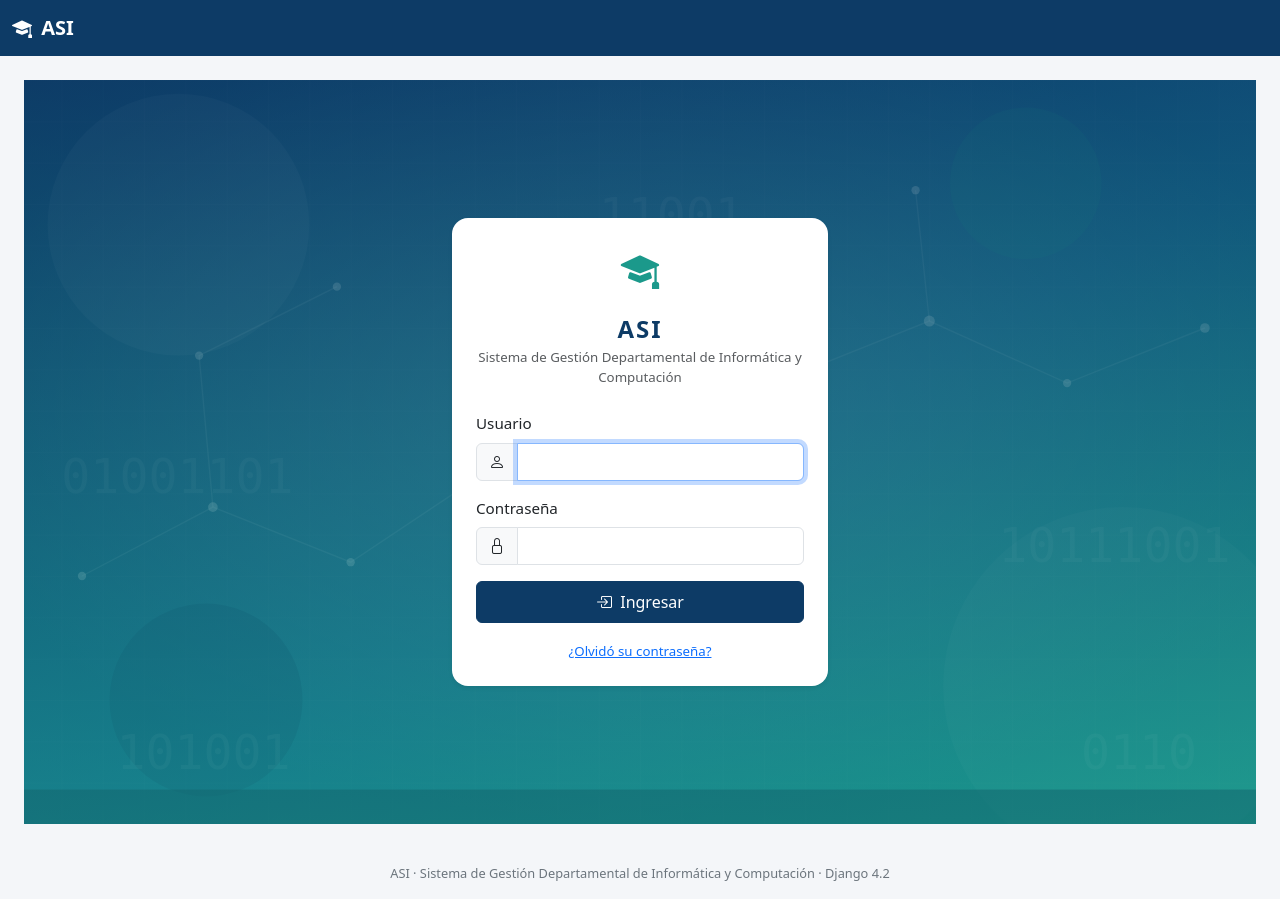
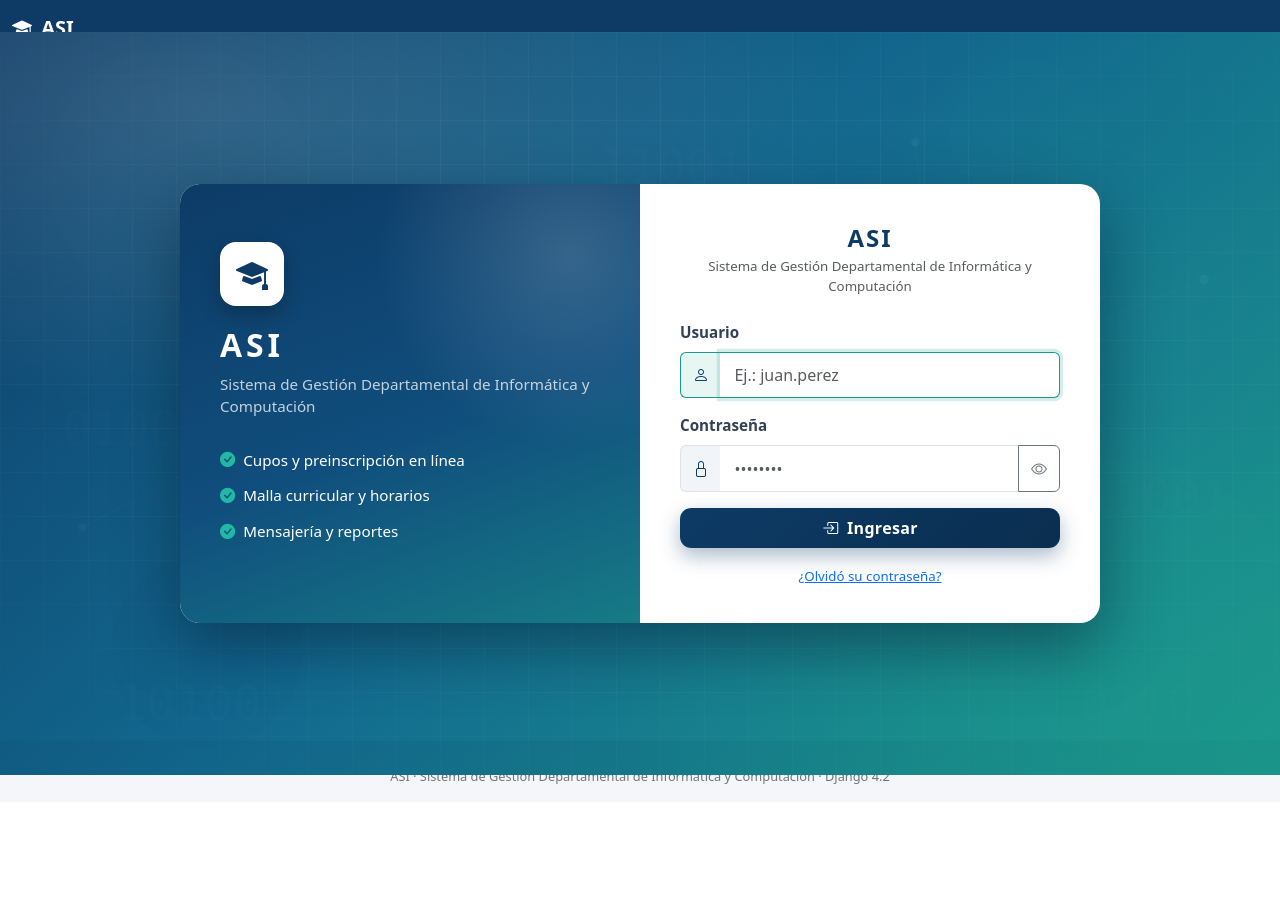
Before and after one commit to estebanLopezU/ProyectoASI, a Django app: page /cuenta/login/ in a window 1280 px wide. After the commit the page ends 784 px from the top, so only its background shows below. Run offline with Django 4.2, Linux system fonts and the light colour scheme.

Commit message:
Login: rediseno pantalla completa sin marco blanco, tarjeta marca+formulario y fix doble borde focus (RF-01)

```diff
--- a/static/css/sgdic.css
+++ b/static/css/sgdic.css
@@ -81,31 +81,134 @@ footer.sgdic-footer {
 }
 
 /* =====================================================================
-   Pantalla de ingreso (login)
-   Fondo institucional. El degradado azul→verde va por defecto y sirve de
-   respaldo; la imagen (static/img/login-bg.jpg) se inyecta desde el
-   template con {% static %} como variable CSS --login-fondo, de modo que
-   WhiteNoise nunca falla por una url() inexistente en el CSS.
+   Pantalla de ingreso (login) · rediseño institucional pantalla completa
+   RF-01 · Sin margen blanco: el template usa block cuerpo y esta clase
+   rompe el gutter del container de base.html con ancho total.
    ===================================================================== */
+:root {
+  --sgdic-azul-900: #0a2e4f;
+  --sgdic-verde-brillo: #22b8a5;
+}
 .login-asi {
-  min-height: calc(100vh - 56px);
-  padding: 2rem 1rem;
+  min-height: calc(100vh - 57px);
+  padding: 2.5rem 1.25rem;
   display: flex;
   align-items: center;
   justify-content: center;
   background-color: var(--sgdic-primario);
   background-image:
-    linear-gradient(rgba(13, 59, 102, 0.55), rgba(27, 153, 139, 0.55)),
+    radial-gradient(1100px 500px at 15% 10%, rgba(255, 255, 255, 0.14), transparent 60%),
+    radial-gradient(900px 480px at 90% 90%, rgba(27, 153, 139, 0.45), transparent 60%),
+    linear-gradient(135deg, rgba(13, 59, 102, 0.92), rgba(18, 104, 143, 0.85) 45%, rgba(27, 153, 139, 0.88)),
     var(--login-fondo, url("../img/login-bg.svg"));
-  background-size: cover, cover;
-  background-position: center center, center center;
-  background-repeat: no-repeat, no-repeat;
+  background-size: auto, auto, auto, cover;
+  background-position: center center, center center, center center, center center;
+  background-repeat: no-repeat, no-repeat, no-repeat, no-repeat;
+  position: relative;
+  overflow: hidden;
 }
 
-.login-asi .card {
+/* Trama sutil encima del fondo para darle textura "tech" */
+.login-asi::before {
+  content: "";
+  position: absolute;
+  inset: 0;
+  pointer-events: none;
+  background-image:
+    linear-gradient(rgba(255, 255, 255, 0.05) 1px, transparent 1px),
+    linear-gradient(90deg, rgba(255, 255, 255, 0.05) 1px, transparent 1px);
+  background-size: 44px 44px;
+  mask-image: radial-gradient(75% 75% at 50% 45%, #000 30%, transparent 100%);
+}
+
+/* Pantalla completa: sale del container de base.html borde a borde */
+.login-pantalla {
+  width: 100vw;
+  position: relative;
+  left: 50%;
+  right: 50%;
+  margin-left: -50vw;
+  margin-right: -50vw;
+  margin-top: -1.5rem;
+  margin-bottom: -1.5rem;
+  min-height: calc(100vh - 57px);
+}
+
+/* Tarjeta dividida marca + formulario */
+.login-tarjeta {
+  position: relative;
+  z-index: 1;
+  width: min(920px, 100%);
+  background: #ffffff;
   border: 0;
+  border-radius: 1.25rem;
+  overflow: hidden;
+  box-shadow: 0 1.5rem 4rem rgba(4, 20, 38, 0.45);
+}
+
+/* Panel izquierdo institucional */
+.login-marca {
+  background: linear-gradient(160deg, var(--sgdic-primario) 0%, #104e7d 55%, var(--sgdic-acento) 130%);
+  color: #fff;
+  padding: 2.75rem 2.5rem;
+  align-items: center;
+  position: relative;
+  overflow: hidden;
+}
+
+.login-marca::after {
+  content: "";
+  position: absolute;
+  width: 420px;
+  height: 420px;
+  right: -140px;
+  top: -140px;
+  background: radial-gradient(circle, rgba(255, 255, 255, 0.16), transparent 65%);
+  pointer-events: none;
+}
+
+.login-marca-contenido {
+  position: relative;
+  z-index: 1;
+  width: 100%;
+}
+
+.login-marca-logo {
+  width: 64px;
+  height: 64px;
   border-radius: 1rem;
-  box-shadow: 0 1rem 2.5rem rgba(0, 0, 0, 0.28);
+  display: inline-flex;
+  align-items: center;
+  justify-content: center;
+  font-size: 2rem;
+  color: var(--sgdic-primario);
+  background: #fff;
+  box-shadow: 0 0.5rem 1.25rem rgba(0, 0, 0, 0.25);
+  margin-bottom: 1.25rem;
+}
+
+.login-marca h2 {
+  letter-spacing: 0.12em;
+}
+
+.login-marca-lista li {
+  padding: 0.4rem 0;
+  font-size: 0.95rem;
+}
+
+.login-marca-lista i {
+  color: var(--sgdic-verde-brillo);
+}
+
+/* Panel derecho formulario */
+.login-form-col {
+  display: flex;
+  align-items: center;
+}
+
+.login-form-interior {
+  width: 100%;
+  padding: 2.5rem 2.5rem 2.25rem;
 }
 
 .login-asi .login-titulo {
@@ -118,22 +221,64 @@ footer.sgdic-footer {
   color: var(--sgdic-acento);
 }
 
-.login-asi .btn-primary {
-  background-color: var(--sgdic-primario);
-  border-color: var(--sgdic-primario);
+.login-asi .form-label {
+  font-weight: 600;
+  color: #334155;
+}
+
+.login-asi .input-group-text {
+  background: #f1f5f9;
+  border-right: 0;
+  color: var(--sgdic-primario);
+}
+
+.login-asi .form-control {
+  border-left: 0;
+  padding: 0.65rem 0.9rem;
+}
+
+.login-asi .form-control:focus {
+  border-color: var(--sgdic-acento);
+  box-shadow: 0 0 0 0.2rem rgba(27, 153, 139, 0.18);
+}
+
+.login-asi .input-group:focus-within .input-group-text {
+  border-color: var(--sgdic-acento);
+  background: #e6f6f3;
+}
+
+.login-asi .btn-primary,
+.login-boton {
+  background: linear-gradient(135deg, var(--sgdic-primario), var(--sgdic-azul-900));
+  border: 0;
+  font-weight: 600;
+  letter-spacing: 0.02em;
+  border-radius: 0.7rem;
+  transition: transform 0.15s ease, box-shadow 0.15s ease, filter 0.15s ease;
+  box-shadow: 0 0.5rem 1.25rem rgba(13, 59, 102, 0.35);
 }
 
 .login-asi .btn-primary:hover,
-.login-asi .btn-primary:focus {
-  background-color: #0a2e4f;
-  border-color: #0a2e4f;
+.login-asi .btn-primary:focus,
+.login-boton:hover {
+  filter: brightness(1.08);
+  transform: translateY(-1px);
+  box-shadow: 0 0.75rem 1.6rem rgba(13, 59, 102, 0.4);
+  background: linear-gradient(135deg, var(--sgdic-primario), var(--sgdic-azul-900));
 }
 
-/* En móvil se reduce la altura útil por la barra del navegador */
+/* En móvil: tarjeta simple, sin panel marca */
 @media (max-width: 767.98px) {
   .login-asi {
-    min-height: calc(100vh - 56px);
+    min-height: calc(100vh - 57px);
     background-attachment: scroll;
+    padding: 1.25rem 0.9rem;
+  }
+  .login-tarjeta {
+    border-radius: 1rem;
+  }
+  .login-form-interior {
+    padding: 1.75rem 1.35rem;
   }
 }
 
--- a/templates/base.html
+++ b/templates/base.html
@@ -54,7 +54,9 @@
   </div>
 </nav>
 
-<div class="container-fluid">
+<div class="container-fluid px-0">
+  {% block cuerpo %}
+  <div class="container-fluid">
   <div class="row">
     {% if user.is_authenticated %}
     <aside class="col-lg-2 sidebar py-3 collapse d-lg-show" id="menuLateral">
@@ -74,6 +76,8 @@
       {% block contenido %}{% endblock %}
     </main>
   </div>
+  </div>
+  {% endblock %}
 </div>
 
 <footer class="sgdic-footer text-center py-3">
--- a/templates/usuario/login.html
+++ b/templates/usuario/login.html
@@ -1,18 +1,33 @@
 {% extends "base.html" %}
 {% load static %}
 {% block titulo %}Ingresar{% endblock %}
-{% block contenido %}
+{% block cuerpo %}
 {% comment %}
-  Fondo del login: SVG institucional de respaldo definido en sgdic.css.
-  Para usar una imagen propia, coloca static/img/login-bg.jpg y descomenta
-  la línea siguiente (recuerda ejecutar collectstatic).
+  Login pantalla completa: usa block cuerpo para salir del container con
+  gutters de base.html y que el fondo llegue borde a borde (RF-01).
 {% endcomment %}
-<div class="login-asi">
-  <div class="row justify-content-center w-100 m-0">
-    <div class="col-12 col-sm-10 col-md-7 col-lg-5 col-xl-4">
-      <div class="card shadow-sm">
-        <div class="card-body p-4">
-          <div class="text-center mb-3">
+<div class="login-asi login-pantalla">
+  <div class="login-tarjeta">
+    <div class="row g-0">
+      {# Panel marca (oculto en móvil) #}
+      <div class="col-md-6 d-none d-md-flex login-marca">
+        <div class="login-marca-contenido">
+          <div class="login-marca-logo">
+            <i class="bi bi-mortarboard-fill"></i>
+          </div>
+          <h2 class="fw-bold mb-2">ASI</h2>
+          <p class="mb-4 opacity-75">Sistema de Gestión Departamental de Informática y Computación</p>
+          <ul class="list-unstyled login-marca-lista text-start">
+            <li><i class="bi bi-check-circle-fill me-2"></i>Cupos y preinscripción en línea</li>
+            <li><i class="bi bi-check-circle-fill me-2"></i>Malla curricular y horarios</li>
+            <li><i class="bi bi-check-circle-fill me-2"></i>Mensajería y reportes</li>
+          </ul>
+        </div>
+      </div>
+      {# Panel formulario #}
+      <div class="col-12 col-md-6 login-form-col">
+        <div class="login-form-interior">
+          <div class="text-center mb-3 d-md-none">
             <i class="bi bi-mortarboard-fill login-escudo"></i>
           </div>
           <h4 class="mb-1 text-center fw-bold login-titulo">ASI</h4>
@@ -25,24 +40,27 @@
               <div class="alert alert-{{ mensaje.tags|default:'info' }} small">{{ mensaje }}</div>
             {% endfor %}
           {% endif %}
-          <form method="post">
+          <form method="post" novalidate>
             {% csrf_token %}
             <div class="mb-3">
               <label class="form-label" for="id_username">Usuario</label>
               <div class="input-group">
                 <span class="input-group-text"><i class="bi bi-person"></i></span>
-                <input type="text" name="username" id="id_username" class="form-control" required autofocus>
+                <input type="text" name="username" id="id_username" class="form-control" placeholder="Ej.: juan.perez" required autofocus autocomplete="username" value="{{ form.username.value|default:'' }}">
               </div>
             </div>
             <div class="mb-3">
               <label class="form-label" for="id_password">Contraseña</label>
               <div class="input-group">
                 <span class="input-group-text"><i class="bi bi-lock"></i></span>
-                <input type="password" name="password" id="id_password" class="form-control" required>
+                <input type="password" name="password" id="id_password" class="form-control" placeholder="••••••••" required autocomplete="current-password">
+                <button class="btn btn-outline-secondary" type="button" id="verClave" title="Mostrar contraseña" aria-label="Mostrar contraseña">
+                  <i class="bi bi-eye" id="iconoClave"></i>
+                </button>
               </div>
             </div>
             <input type="hidden" name="next" value="{{ next }}">
-            <button class="btn btn-primary w-100 py-2">
+            <button class="btn btn-primary w-100 py-2 login-boton">
               <i class="bi bi-box-arrow-in-right me-1"></i> Ingresar
             </button>
           </form>
@@ -55,3 +73,19 @@
   </div>
 </div>
 {% endblock %}
+{% block scripts %}
+<script>
+  (function () {
+    var btn = document.getElementById('verClave');
+    var campo = document.getElementById('id_password');
+    var icono = document.getElementById('iconoClave');
+    if (!btn || !campo) return;
+    btn.addEventListener('click', function () {
+      var mostrar = campo.type === 'password';
+      campo.type = mostrar ? 'text' : 'password';
+      icono.className = mostrar ? 'bi bi-eye-slash' : 'bi bi-eye';
+      btn.setAttribute('aria-label', mostrar ? 'Ocultar contraseña' : 'Mostrar contraseña');
+    });
+  })();
+</script>
+{% endblock %}
```
